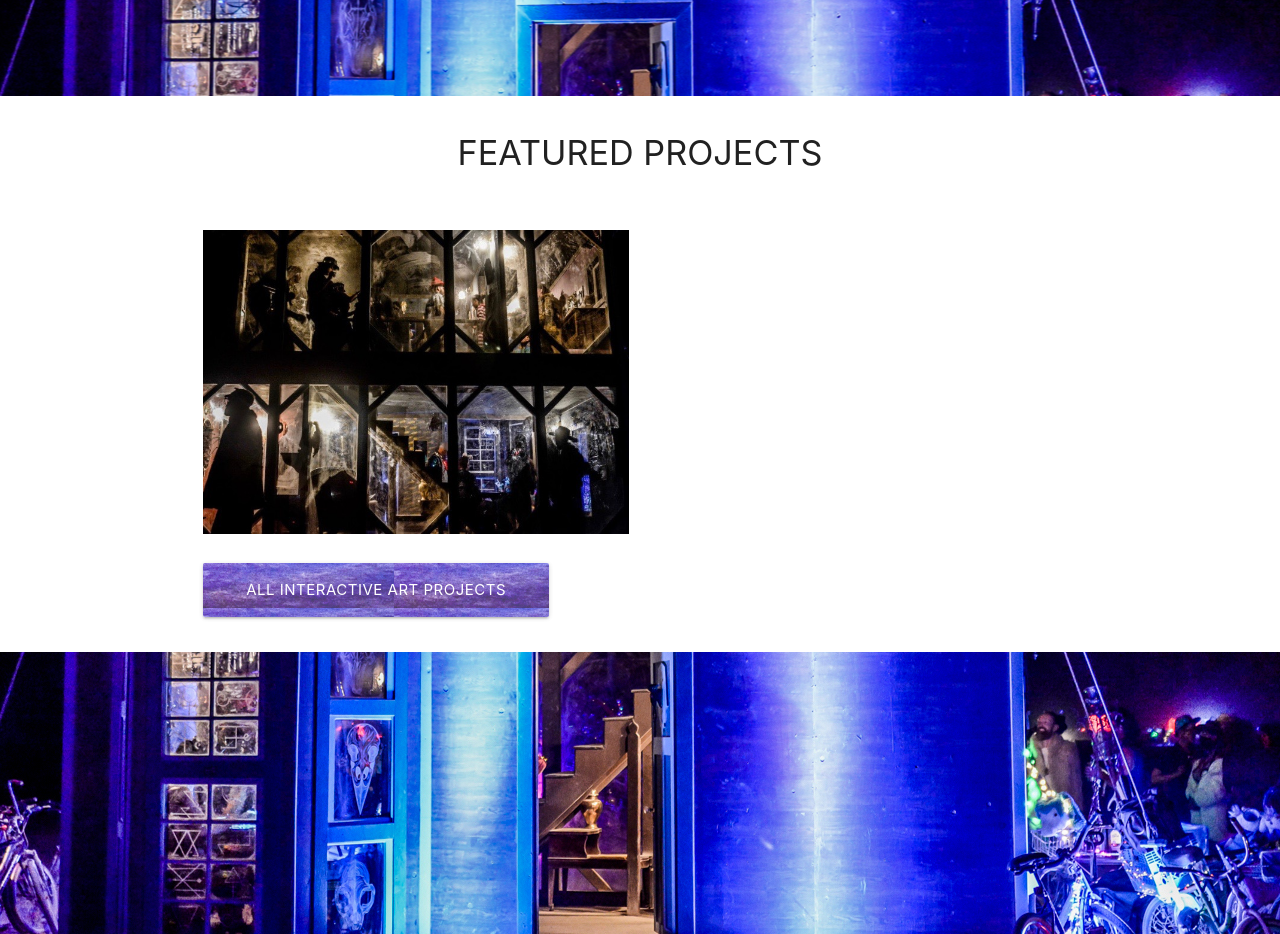
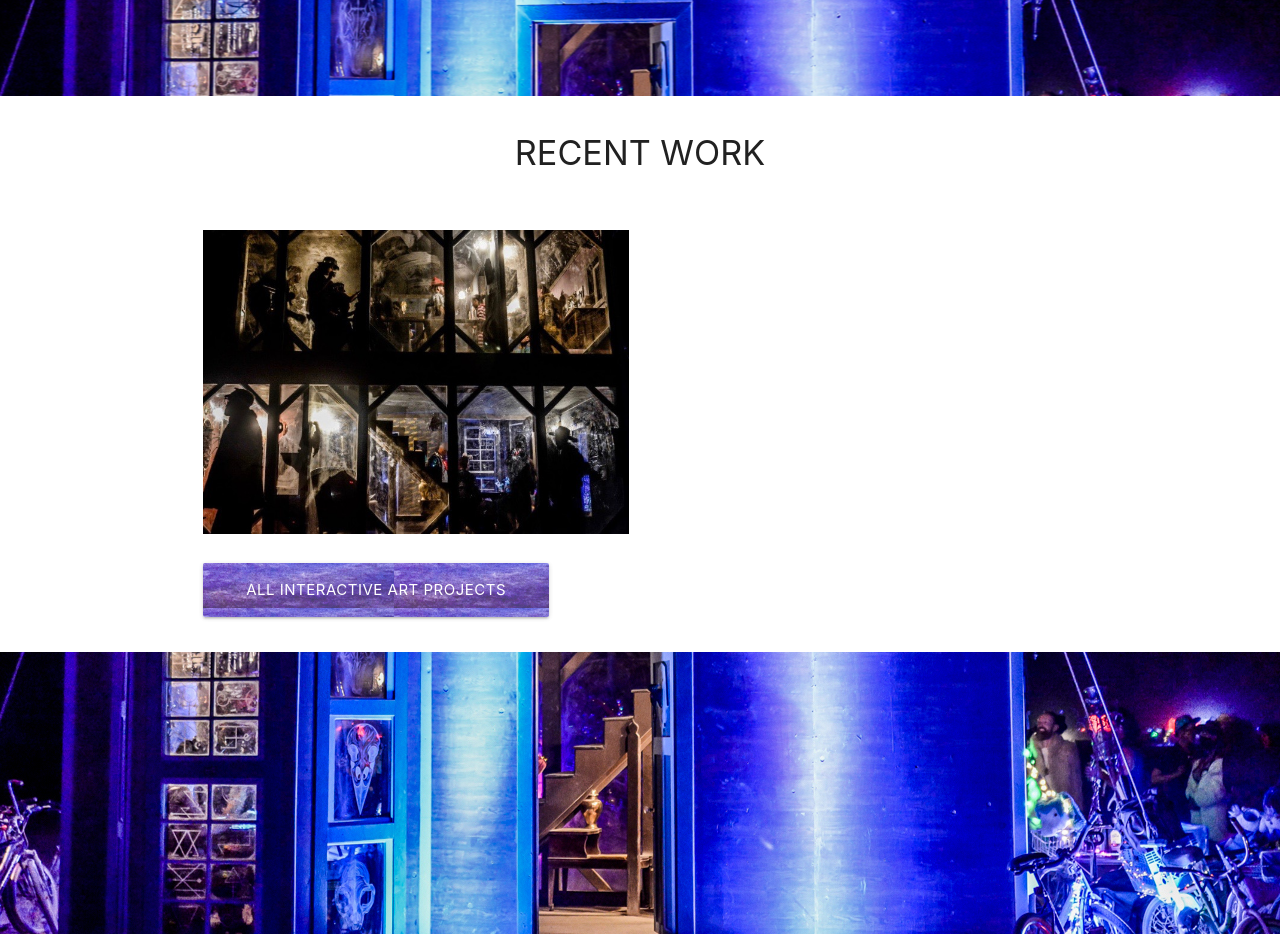
Before and after one commit to thusted/InteractiveArtPortfolio, a React (Create React App) app: page / in a window 1280 px wide. Shown: the part 1500-2434 px from the top of the page. Built offline with nearby package versions, Linux system fonts and the light colour scheme.

Commit message:
Changing title of 'featured projects' to 'recent work'

```diff
--- a/src/pages/Home.js
+++ b/src/pages/Home.js
@@ -75,7 +75,7 @@ function Home() {
 
       <div className="container">
         <div className="section">
-          <Header title="FEATURED PROJECTS"/>
+          <Header title="RECENT WORK"/>
           <br/>
 
           <div className="row">
```
